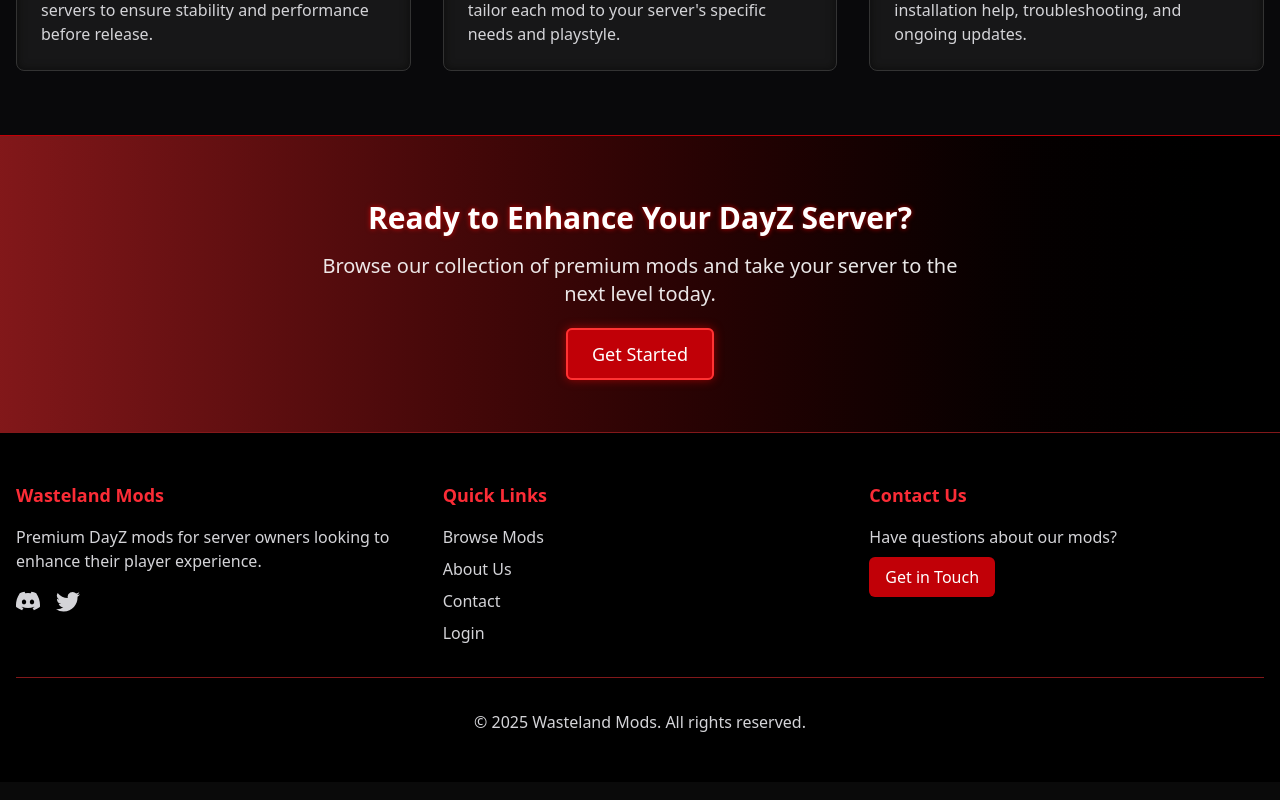
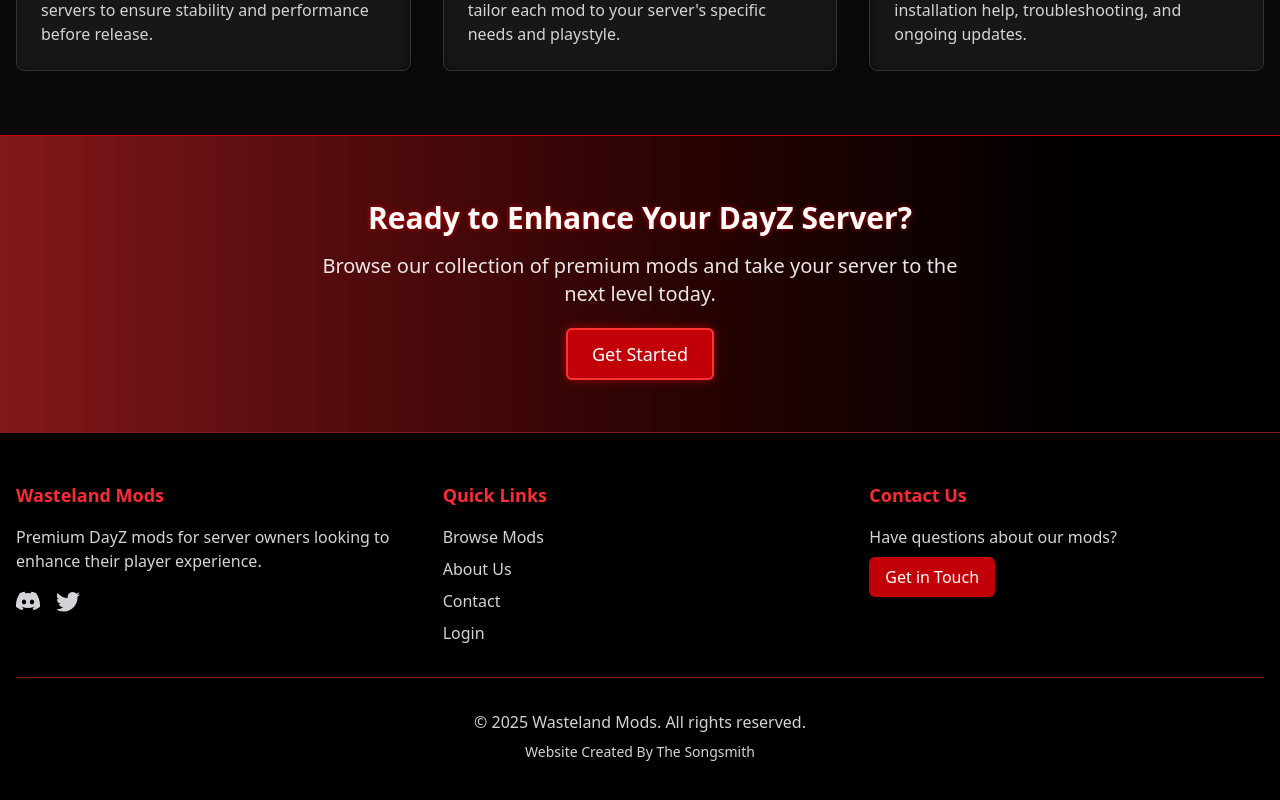
Before and after one commit to Smith2912/wasteland_mods_website, a Next.js app: page / in a window 1280 px wide. Shown: the part 2079-2879 px from the top of the page. Built offline with nearby package versions, Linux system fonts and the light colour scheme; no server answers.

Commit message:
Watremark

```diff
--- a/app/components/Footer.tsx
+++ b/app/components/Footer.tsx
@@ -66,6 +66,7 @@ export default function Footer() {
 
         <div className="mt-8 pt-8 border-t border-red-900 text-center">
           <p>&copy; {currentYear} Wasteland Mods. All rights reserved.</p>
+          <p className="mt-2 text-sm">Website Created By The Songsmith</p>
         </div>
       </div>
     </footer>
```
